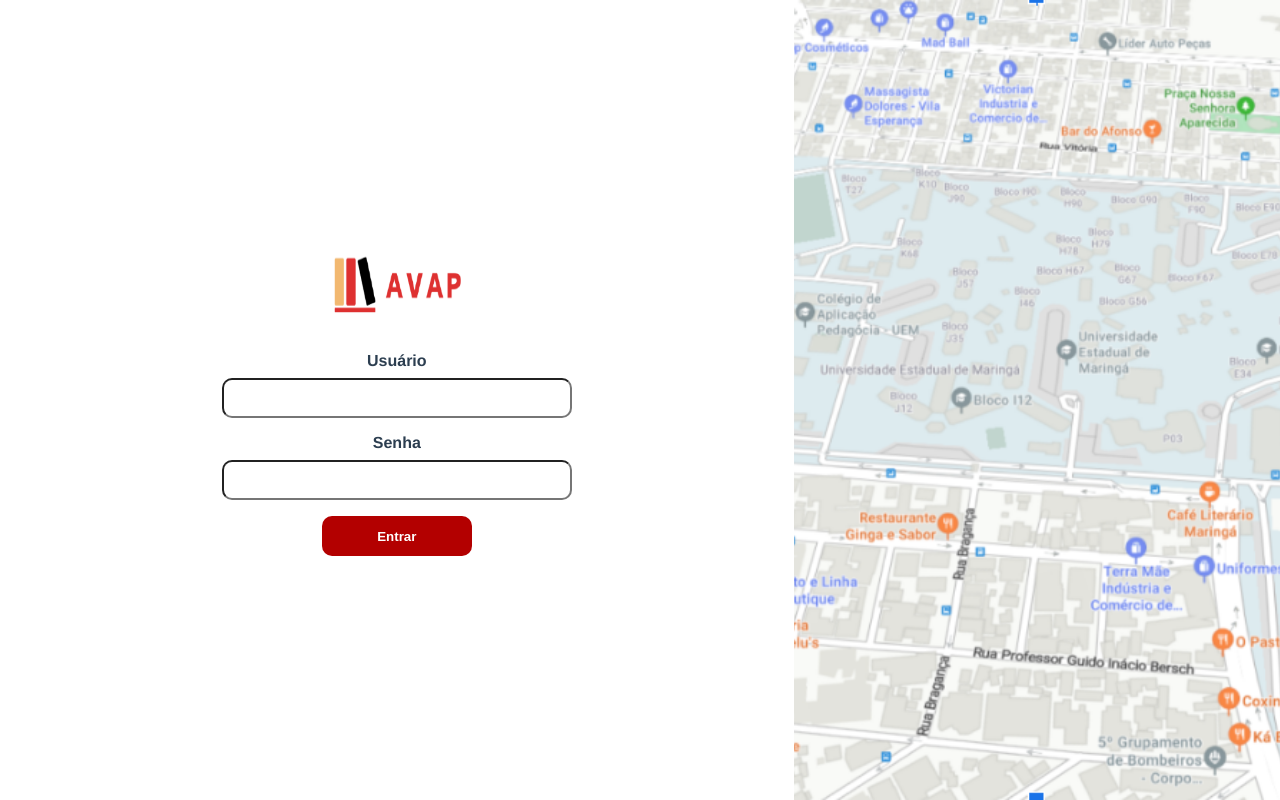
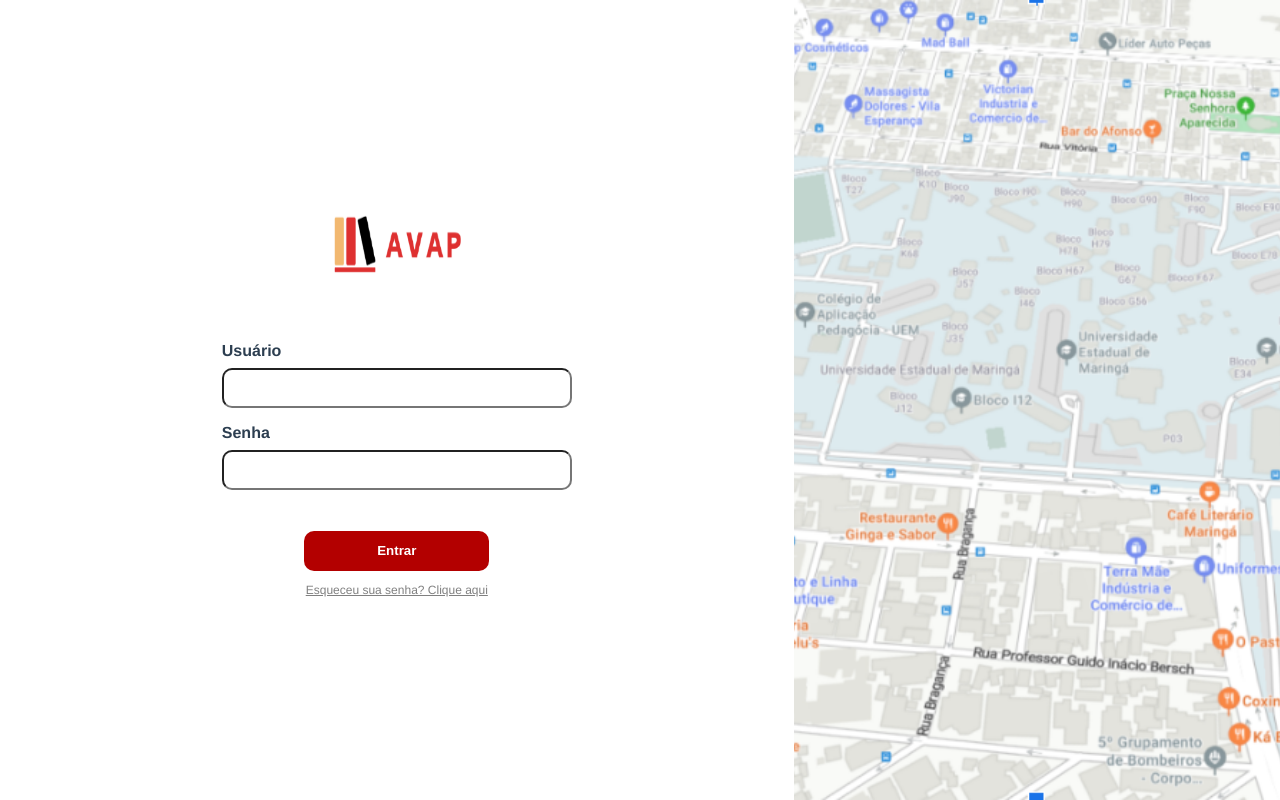
Before and after one commit to angelisrafael/site_sisav, a Vue app: page /#/loginAvap in a window 1280 px wide. Built offline with nearby package versions, Linux system fonts and the light colour scheme.

Commit message:
iniciando pagina de ajuda

```diff
--- a/public/index.html
+++ b/public/index.html
@@ -5,6 +5,7 @@
     <meta http-equiv="X-UA-Compatible" content="IE=edge">
     <meta name="viewport" content="width=device-width,initial-scale=1.0">
     <link rel="icon" href="<%= BASE_URL %>favicon.ico">
+    <link rel="stylesheet" href="https://cdnjs.cloudflare.com/ajax/libs/font-awesome/6.0.0-beta3/css/all.min.css">
     <title><%= htmlWebpackPlugin.options.title %></title>
   </head>
   <body>
--- a/src/App.vue
+++ b/src/App.vue
@@ -3,7 +3,7 @@
     <img alt="Vue logo" class="imageLogo" src="./assets/logoAvap.png">
     <button @click="telaPrincipal" class="button">Consultas</button>
     <button @click="listarCliente" class="button">Solicitações</button>
-    <button @click="listarVeiculo" class="button">Ajuda</button>
+    <button @click="pageAjuda" class="button">Ajuda</button>
     <button @click="pageSobre" class="button">Sobre</button>
     <img alt="Vue logo" class="image" src="./assets/iconMan.png">
   </header>
@@ -26,6 +26,9 @@ export default {
     listarVeiculo() {
         this.$router.push({ name: 'MostrarVeiculo'});
     },
+    pageAjuda() {
+        this.$router.push({ name: 'ajudaPage'});
+    },
     telaPrincipal() {
         this.$router.push({ name: 'telaPrincipal'});
     },
@@ -33,7 +36,7 @@ export default {
       this.$router.push({ name: 'loginForm'});
     },
     checkRoute(){
-      return this.$route.name != 'loginForm' && this.$route.name != 'cadastroUsuario' && this.$route.name != 'loginAvap';
+      return this.$route.name != 'loginForm' && this.$route.name != 'cadastroUsuario' && this.$route.name != 'loginAvap' ;
     }
   }
 }
--- a/src/router/index.js
+++ b/src/router/index.js
@@ -21,6 +21,11 @@ const routes = [
     path: '/loginAvap',
     name: 'loginAvap',
     component: () => import('../views/loginAvap.vue')
+  },
+  {
+    path: '/ajudaPage',
+    name: 'ajudaPage',
+    component: () => import('../views/ajudaPage.vue')
   },
   {
     path: '/listaCliente',
--- a/src/views/loginAvap.vue
+++ b/src/views/loginAvap.vue
@@ -4,16 +4,16 @@
       <img class="logoBranca" src="@/assets/logoAvapWhite.png" alt="Login Image">
       <form @submit.prevent="login">
         <div class="form-group">
-          <label for="username"><strong>Usuário</strong></label>
+          <label style="text-align:left" for="username"><strong>Usuário</strong></label>
           <input style="width: 350px; height: 40px; border-radius: 10px" type="text" id="username" v-model="username" required>
         </div>
         <div class="form-group">
-          <label for="password"><strong>Senha</strong></label>
+          <label style="text-align:left" for="password"><strong>Senha</strong></label>
           <input style="width: 350px; height: 40px; border-radius: 10px" type="password" id="password" v-model="password" required>
         </div>
-        <button style="width: 150px; height: 40px; border-radius: 10px" type="submit"><strong>Entrar</strong></button>
+        <button style="width: 185px; height: 40px; border-radius: 10px; margin-top: 25px" type="submit"><strong>Entrar</strong></button>
       </form>
-      <!--<a href="#" @click="forgotPassword">Esqueceu sua senha? Clique aqui</a>-->
+      <a style="color:gray" href="#" @click="forgotPassword">Esqueceu sua senha? Clique aqui</a>
     </div>
     <div class="login-image">
       <img src="@/assets/loginImage.png" alt="Login Image">
@@ -111,7 +111,7 @@ a {
 .logoBranca {
   width: 22%;
   height: 12%;
-  margin-bottom: 20px;
+  margin-bottom: 50px;
 }
 
 .login-image img {
```
